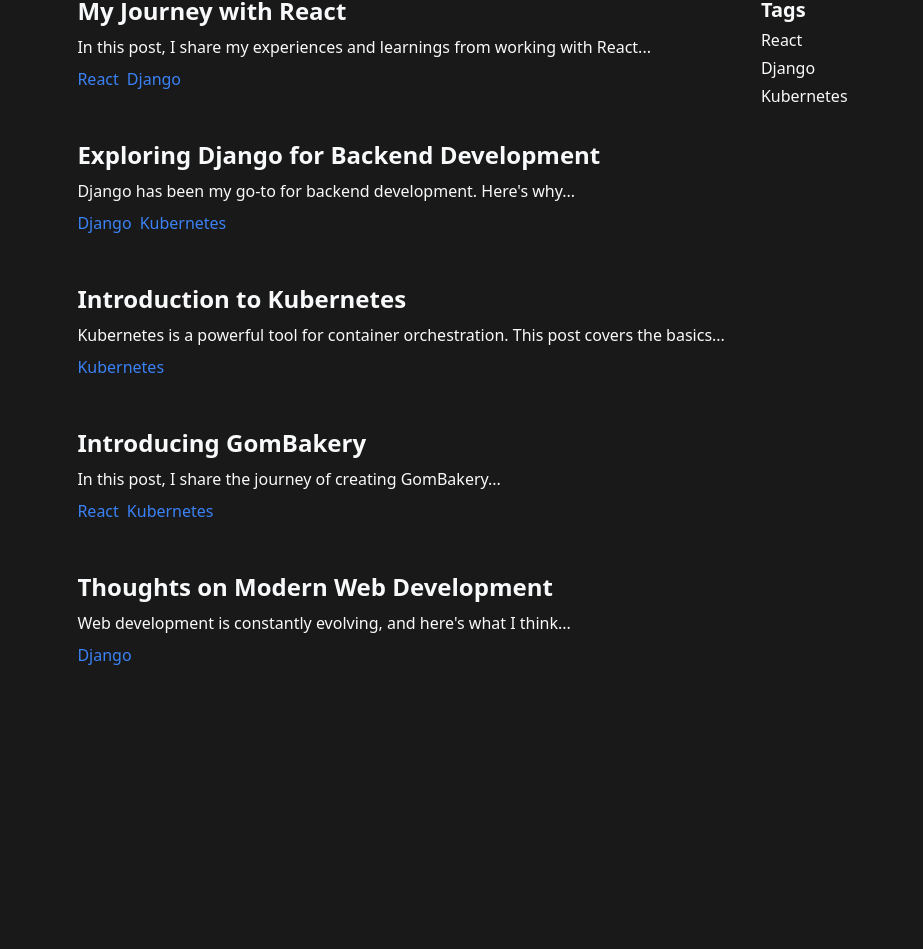
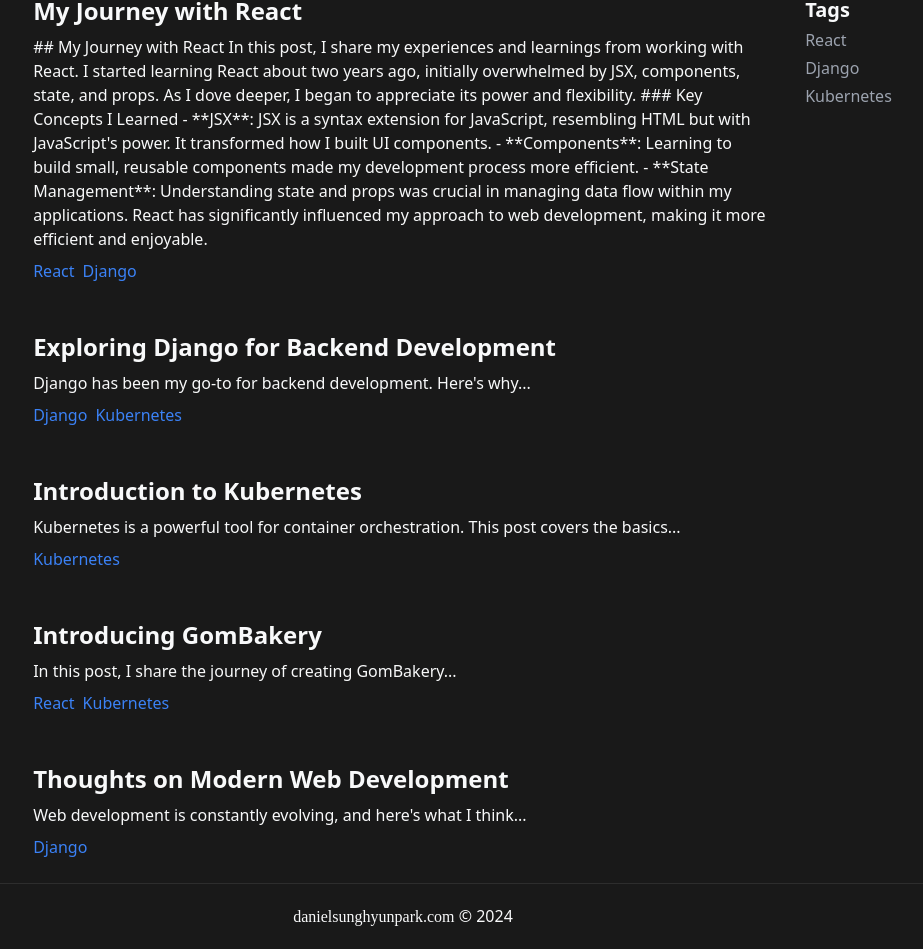
Before and after one commit to dannypark95/danielsunghyunpark, a React (Create React App) app in the folder frontend/: page / in a window 1280 px wide. Shown: the part 400-1349 px from the top of the page, without its empty margins (237-1160 px from the left). Before the commit the page ends 1091 px from the top, so only its background shows below. Built offline with nearby package versions, Linux system fonts and the light colour scheme; a web font is replaced by a local one.

Commit message:
feature: Footer + PostPage

```diff
--- a/frontend/package.json
+++ b/frontend/package.json
@@ -3,6 +3,7 @@
   "version": "0.1.0",
   "private": true,
   "dependencies": {
+    "@giscus/react": "^2.4.0",
     "@testing-library/jest-dom": "^5.17.0",
     "@testing-library/react": "^13.4.0",
     "@testing-library/user-event": "^13.5.0",
@@ -14,8 +15,10 @@
     "react": "^18.2.0",
     "react-dom": "^18.2.0",
     "react-icons": "^5.0.1",
+    "react-markdown": "^9.0.1",
     "react-router-dom": "^6.21.2",
     "react-scripts": "5.0.1",
+    "remark-gfm": "^4.0.0",
     "typescript": "^4.9.5",
     "web-vitals": "^2.1.4"
   },
--- a/frontend/src/Main.tsx
+++ b/frontend/src/Main.tsx
@@ -1,9 +1,11 @@
 import React from "react";
 import { Routes, Route } from "react-router-dom";
+
 import Navbar from "./components/Navbar/Navbar";
-
+import Footer from "./components/Footer/Footer";
 import Home from "./views/Home";
 import About from "./views/About";
+import PostPage from "./views/PostPage";
 
 const Main: React.FC = () => {
   return (
@@ -12,7 +14,9 @@
       <Routes>
         <Route path="/" element={<Home />} />
         <Route path="/about" element={<About />} />
+        <Route path="/post/:postId" element={<PostPage />} />
       </Routes>
+      <Footer />
     </div>
   );
 };
--- /dev/null
+++ b/frontend/src/components/Footer/Footer.tsx
@@ -0,0 +1,15 @@
+import React from "react";
+
+const Footer: React.FC = () => {
+  return (
+    <footer className="bg-[#191919] ">
+      <hr className="border-t border-[#2D2D2D]" />
+      <div className="text-center py-5">
+        <span className="homeFont">danielsunghyunpark.com</span> ©{" "}
+        {new Date().getFullYear()}
+      </div>
+    </footer>
+  );
+};
+
+export default Footer;
--- /dev/null
+++ b/frontend/src/components/PostPage/CommentsSection.tsx
@@ -0,0 +1,21 @@
+import React from "react";
+import Giscus from "@giscus/react";
+
+const CommentsSection: React.FC = () => (
+  <div className="mt-8 mb-10">
+    <Giscus
+      repo="dannypark95/danielsunghyunpark"
+      repoId="R_kgDOLEUA2w"
+      category="Announcements"
+      categoryId="DIC_kwDOLEUA284CcfzW"
+      mapping="pathname"
+      reactionsEnabled="1"
+      emitMetadata="0"
+      inputPosition="bottom"
+      theme="preferred_color_scheme"
+      lang="en"
+    />
+  </div>
+);
+
+export default CommentsSection;
--- /dev/null
+++ b/frontend/src/components/PostPage/PostContent.tsx
@@ -0,0 +1,15 @@
+import React from "react";
+import ReactMarkdown from "react-markdown";
+import remarkGfm from "remark-gfm";
+
+interface PostContentProps {
+  content: string;
+}
+
+const PostContent: React.FC<PostContentProps> = ({ content }) => (
+  <ReactMarkdown remarkPlugins={[remarkGfm]} className="mt-6 my-12">
+    {content}
+  </ReactMarkdown>
+);
+
+export default PostContent;
--- /dev/null
+++ b/frontend/src/components/PostPage/PostHeader.tsx
@@ -0,0 +1,15 @@
+import React from "react";
+
+interface PostHeaderProps {
+  title: string;
+  date: string;
+}
+
+const PostHeader: React.FC<PostHeaderProps> = ({ title, date }) => (
+  <div>
+    <h1 className="text-4xl lg:text-5xl font-bold my-4 text-left">{title}</h1>
+    <p className="text-gray-600 text-left">Published on {date}</p>
+  </div>
+);
+
+export default PostHeader;
--- /dev/null
+++ b/frontend/src/components/PostPage/PostTags.tsx
@@ -0,0 +1,17 @@
+import React from "react";
+
+interface PostTagsProps {
+  tagNames: string[];
+}
+
+const PostTags: React.FC<PostTagsProps> = ({ tagNames }) => (
+  <div className="flex justify-left flex-wrap gap-2 my-2 py-4">
+    {tagNames.map((name, index) => (
+      <span key={index} className="bg-[#2D2D2D] rounded-2xl px-3 py-1 text-sm">
+        {name}
+      </span>
+    ))}
+  </div>
+);
+
+export default PostTags;
--- a/frontend/src/components/PostsList/PostsList.tsx
+++ b/frontend/src/components/PostsList/PostsList.tsx
@@ -1,4 +1,5 @@
 import React from "react";
+import { Link } from "react-router-dom";
 import mockPosts from "../../data/post.json";
 import mockTags from "../../data/tag.json";
 
@@ -9,33 +10,41 @@
   tags: number[];
 }
 
+// Added Tag interface for proper typing
 interface Tag {
   id: number;
   name: string;
 }
 
 const PostsList: React.FC = () => {
+  // Function to get tag names from tag IDs
+  const getTagNames = (tagIds: number[]): string[] => {
+    return tagIds.map(
+      (id) => mockTags.find((tag: Tag) => tag.id === id)?.name || ""
+    );
+  };
+
   return (
     <div className="flex flex-col items-center">
-      <hr className="w-full w-[90vw] md:max-w-lg lg:max-w-xl xl:max-w-3xl my-2 border-t border-[#2D2D2D] px-4 " />
+      <hr className="w-full w-[90vw] md:max-w-lg lg:max-w-xl xl:max-w-3xl my-2 border-t border-[#2D2D2D] px-4" />
       {mockPosts.map((post: Post) => (
         <div
           key={post.id}
           className="w-full w-[90vw] md:max-w-lg lg:max-w-xl xl:max-w-3xl my-6 md:px-4"
         >
-          <h2 className="text-lg sm:text-xl md:text-2xl font-bold">
+          <Link
+            to={`/post/${post.id}`}
+            className="text-lg sm:text-xl md:text-2xl font-bold"
+          >
             {post.title}
-          </h2>
+          </Link>
           <p className="mt-2">{post.content}</p>
           <ul className="flex flex-wrap mt-2">
-            {post.tags.map((tagId: number) => {
-              const tag = mockTags.find((t: Tag) => t.id === tagId);
-              return (
-                <li key={tagId} className="mr-2 text-blue-500">
-                  {tag?.name}
-                </li>
-              );
-            })}
+            {getTagNames(post.tags).map((name, index) => (
+              <li key={index} className="mr-2 text-blue-500">
+                {name}
+              </li>
+            ))}
           </ul>
         </div>
       ))}
--- a/frontend/src/components/TagList/TagList.tsx
+++ b/frontend/src/components/TagList/TagList.tsx
@@ -12,7 +12,7 @@
       <h3 className="text-xl font-bold">Tags</h3>
       <ul>
         {mockTags.map((tag: Tag) => (
-          <li key={tag.id} className="my-1">
+          <li key={tag.id} className="my-1 text-gray-400">
             {tag.name}
           </li>
         ))}
--- a/frontend/src/data/post.json
+++ b/frontend/src/data/post.json
@@ -2,7 +2,7 @@
   {
     "id": 1,
     "title": "My Journey with React",
-    "content": "In this post, I share my experiences and learnings from working with React...",
+    "content": "## My Journey with React\n\nIn this post, I share my experiences and learnings from working with React. I started learning React about two years ago, initially overwhelmed by JSX, components, state, and props. As I dove deeper, I began to appreciate its power and flexibility.\n\n### Key Concepts I Learned\n- **JSX**: JSX is a syntax extension for JavaScript, resembling HTML but with JavaScript's power. It transformed how I built UI components.\n- **Components**: Learning to build small, reusable components made my development process more efficient.\n- **State Management**: Understanding state and props was crucial in managing data flow within my applications.\n\nReact has significantly influenced my approach to web development, making it more efficient and enjoyable.",
     "created_at": "2024-01-01",
     "project": 0,
     "tags": [1, 2]
--- /dev/null
+++ b/frontend/src/views/PostPage.tsx
@@ -0,0 +1,40 @@
+import React from "react";
+import { useParams } from "react-router-dom";
+import mockPosts from "../data/post.json";
+import mockTags from "../data/tag.json";
+import Profile from "../components/Profile/Profile";
+import PostHeader from "../components/PostPage/PostHeader";
+import PostTags from "../components/PostPage/PostTags";
+import PostContent from "../components/PostPage/PostContent";
+import CommentsSection from "../components/PostPage/CommentsSection";
+
+const PostPage: React.FC = () => {
+  const { postId } = useParams<{ postId: string }>();
+  const post = mockPosts.find((p) => p.id.toString() === postId);
+
+  if (!post) {
+    return <div>Post not found</div>;
+  }
+
+  const tagNames = post.tags.map(
+    (id) => mockTags.find((tag) => tag.id === id)?.name || ""
+  );
+
+  return (
+    <div className="flex justify-center min-h-screen pt-10">
+      <div className="flex flex-col items-center lg:flex-grow max-w-7xl mx-auto">
+        <article className="prose lg:prose-xl mx-auto max-w-lg md:max-w-3xl">
+          <PostHeader title={post.title} date={post.created_at} />
+          <PostTags tagNames={tagNames} />
+          <hr className="py-3 border-t border-[#2D2D2D]" />
+          <PostContent content={post.content} />
+          <Profile />
+          <hr className="my-2 border-t border-[#2D2D2D]" />
+          <CommentsSection />
+        </article>
+      </div>
+    </div>
+  );
+};
+
+export default PostPage;
```
Also changed, not shown: 1 other file (tests, documents, lock files or other folders).
